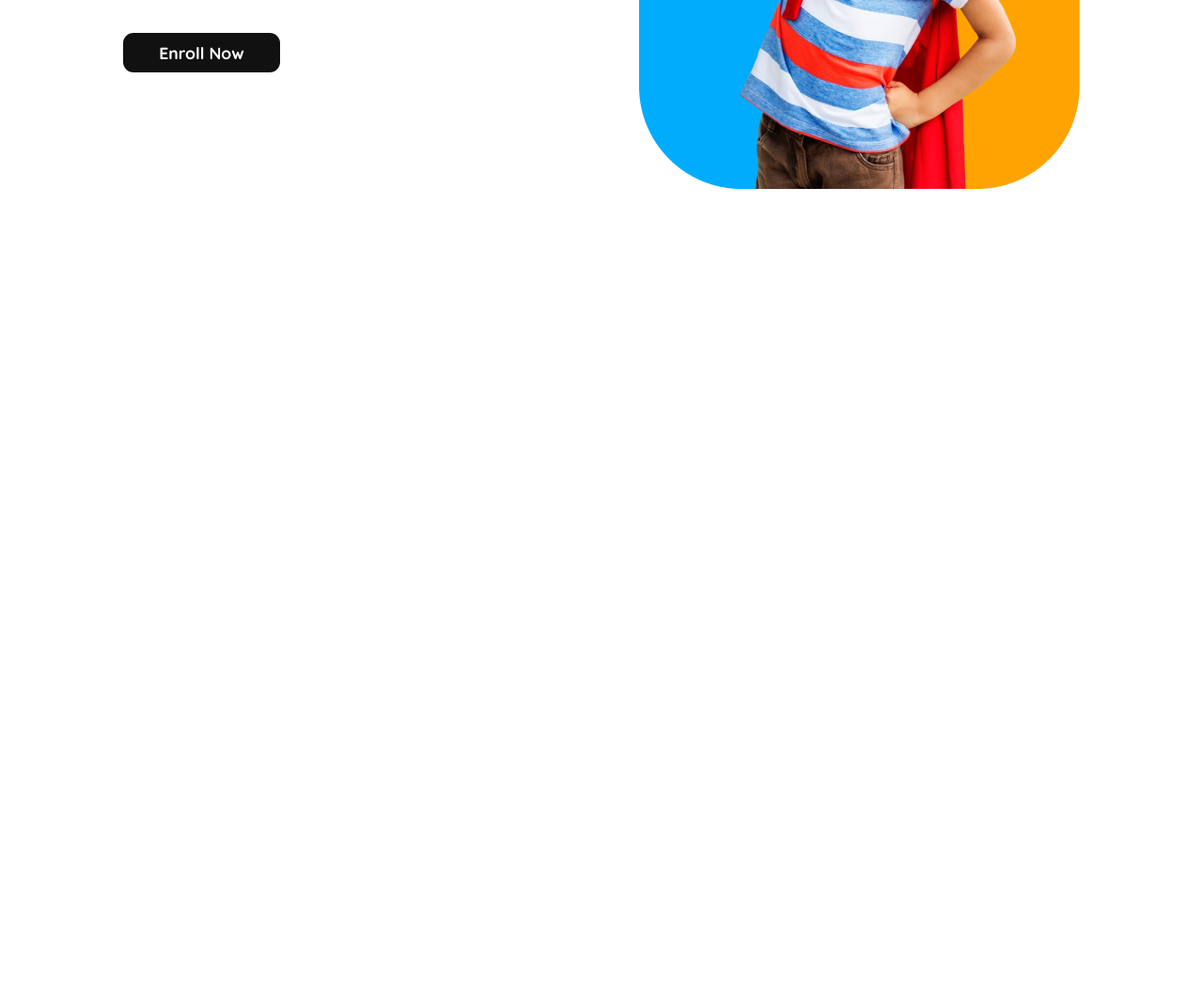
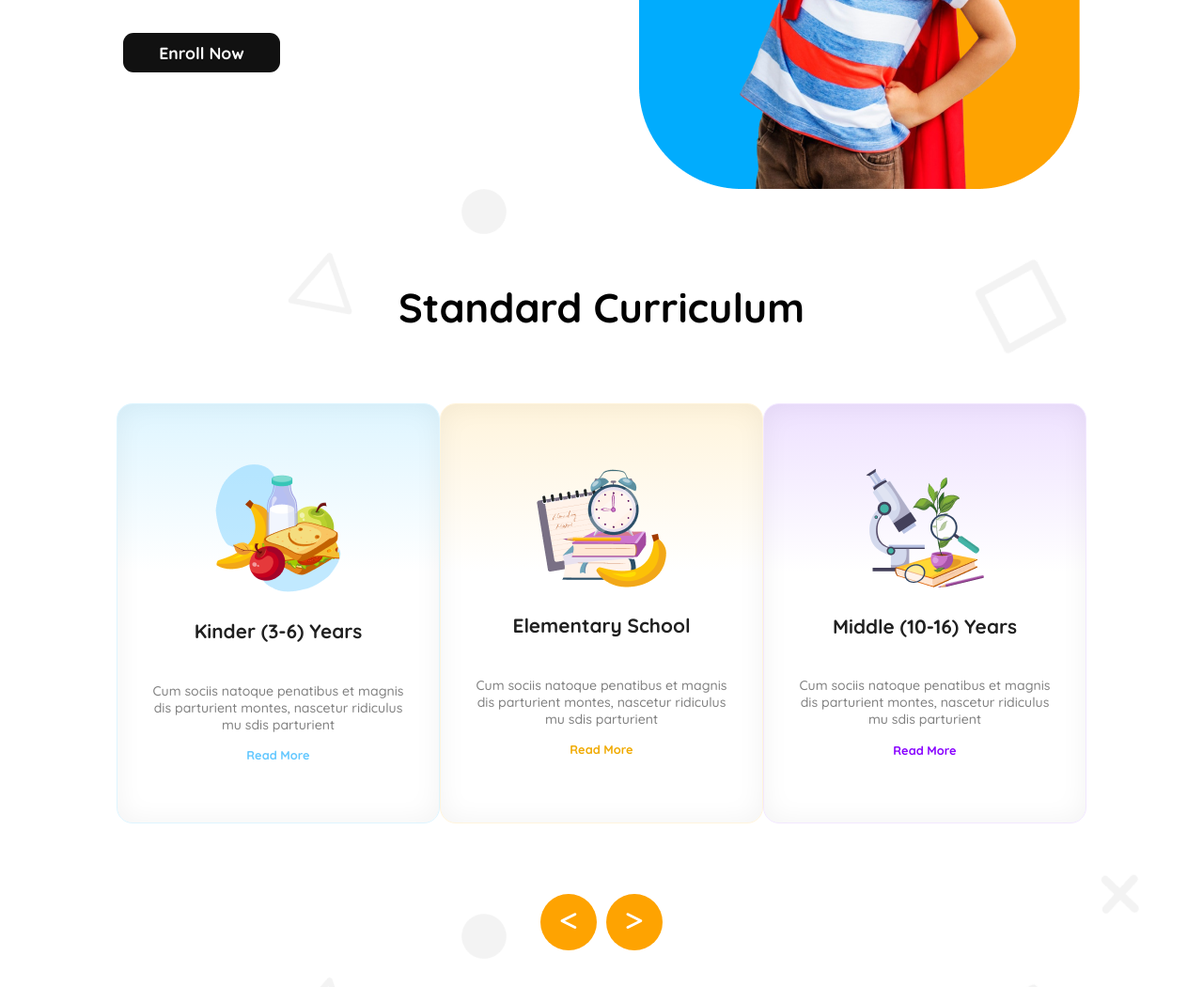
Before and after one commit to srsshawon/assignment-2, a plain HTML site: page index.html in a window 1280 px wide. Shown: the part 504-1554 px from the top of the page at 94% size. Before the commit the page ends 800 px from the top, so only its background shows below. Drawn offline with Linux system fonts and the light colour scheme.

Commit message:
added the card section and responsive style

```diff
--- a/index.html
+++ b/index.html
@@ -5,6 +5,7 @@
     <meta charset="UTF-8">
     <meta name="viewport" content="width=device-width, initial-scale=1.0">
     <link rel="stylesheet" href="styles/style.css">
+    <link rel="stylesheet" href="https://cdnjs.cloudflare.com/ajax/libs/font-awesome/6.7.2/css/all.min.css"/>
     <title>Assignment 2</title>
 </head>
 <body class="quicksand">
@@ -37,7 +38,43 @@
         </section>
     </header>
     <main>
-
+        <section class="cards">
+            <h3 class="cards-heading">Standard Curriculum</h3>
+            <div class="card-area">
+                <div class="card-first card">
+                    <img src="assets/kinder.png" alt="">
+                    <h4 class="card-title">Kinder (3-6) Years</h4>
+                    <p class="card-description">Cum sociis natoque penatibus et magnis
+                        dis parturient montes, nascetur ridiculus
+                        mu sdis parturient</p>
+                    <button class="card-btn btn1">Read More</button>
+                </div>
+                <div class="card-second card">
+                    <img src="assets/elementary.png" alt="">
+                    <h4 class="card-title">Elementary School</h4>
+                    <p class="card-description">Cum sociis natoque penatibus et magnis
+                        dis parturient montes, nascetur ridiculus
+                        mu sdis parturient</p>
+                    <button class="card-btn btn2">Read More</button>
+                </div>
+                <div class="card-third card">
+                    <img src="assets/middle.png" alt="">
+                    <h4 class="card-title">Middle (10-16) Years</h4>
+                    <p class="card-description">Cum sociis natoque penatibus et magnis
+                        dis parturient montes, nascetur ridiculus
+                        mu sdis parturient</p>
+                    <button class="card-btn btn3">Read More</button>
+                </div>
+            </div>
+            <div class="card-arrow">
+                <div class="arrow"></div>
+                <div class="arrow"></div>
+            </div>
+            <div class="slide-btn">
+                <button class="previous-slide slide"><i class="fa-solid fa-less-than"></i></button>
+                <button class="next-slide slide"><i class="fa-solid fa-greater-than"></i></button>
+            </div>
+        </section>
     </main>
     <footer>
 
--- a/styles/style.css
+++ b/styles/style.css
@@ -104,7 +104,6 @@ body{
     gap: 47px;
     justify-content: center;
     align-items: center;
-    margin-bottom: 56px;
 
 }
 
@@ -155,3 +154,126 @@ body{
         font-size: 0.9rem;
     }
 }
+
+
+/* card section Style */
+
+.cards{
+    background: url(../assets/bg.png);
+    display: grid;
+    grid-template-columns: repeat(1, 1fr);
+    justify-content: center;
+    align-items: center;
+    text-align: center;
+    padding: 56px 130px 56px 130px;
+}
+
+.cards-heading{
+    margin-bottom: 75px;
+    font-size: 2.7rem;
+    color: rgb(0, 0, 0);
+    font-family: Quicksand;
+    font-weight: 700;
+}
+
+.card-area{
+    display: grid;
+    grid-template-columns: repeat(3, 1fr);
+}
+
+.card{
+    padding: 56px 37px;
+    width: 344px;
+    height: 447px;
+    display: flex;
+    flex-direction: column;
+
+    justify-content: center;
+    align-items: center;
+}
+.card-title{
+    color: rgb(32, 32, 32);
+    font-family: Quicksand;
+    font-size: 1.3rem;
+    font-weight: 700;
+}
+.card-description{
+    color: rgb(128, 128, 128);
+    font-family: Quicksand;
+    font-size: 0.88rem;
+    font-weight: 500;
+}
+
+.card-btn{
+    color: rgb(100, 200, 255);
+    font-family: Quicksand;
+    font-size: 0.8rem;
+    font-weight: 700;
+    border: none;
+    background: none;
+}
+.btn1{
+    color: #64C8FF;
+}
+.btn2{
+    color: #F0AA00;
+}
+.btn3{
+    color: #8700FF
+}
+.card-first{
+    box-sizing: border-box;
+    border: 0.94px solid rgb(222, 245, 255);
+    border-radius: 17px;
+    box-shadow: inset 0px 0px 28.3px 0.94px rgba(0, 0, 0, 0.05);
+    background: linear-gradient(180.00deg, rgb(222, 245, 255),rgba(255, 255, 255, 0) 40%),rgb(255, 255, 255);
+
+}
+.card-second{
+    box-sizing: border-box;
+    border: 0.94px solid rgb(255, 244, 220);
+    border-radius: 17px;
+    box-shadow: inset 0px 0px 28.3px 0.94px rgba(0, 0, 0, 0.05);
+    background: linear-gradient(180.00deg, rgb(255, 244, 220),rgba(255, 255, 255, 0) 40%),rgb(255, 255, 255);
+}
+.card-third{
+    box-sizing: border-box;
+    border: 0.94px solid rgb(242, 232, 255);
+    border-radius: 17px;
+    box-shadow: inset 0px 0px 28.3px 0.94px rgba(0, 0, 0, 0.05);
+    background: linear-gradient(180.00deg, rgb(238, 225, 255),rgba(255, 255, 255, 0) 40%),rgb(255, 255, 255);
+}
+.slide-btn{
+    display: flex;
+    gap: 10px;
+    justify-content: center;
+    align-items: center;
+    margin-top: 75px;
+}
+
+.slide{
+    width: 60px;
+    height: 60px;
+    border-radius: 30px;
+    background: rgb(254, 163, 1);
+    border: 0;
+    color: rgb(255, 255, 255);
+    font-family: Font Awesome 5 Free;
+    font-size: 1.4rem;
+    font-weight: 900;
+    text-align: center;
+}
+/* responsive style for card section */
+
+@media screen and (max-width: 576px) {
+    .cards, .card-area{
+        grid-template-columns: repeat(1, 1fr);
+        gap: 10px;
+    }
+    .slide-btn{
+        display: none;
+    }
+    .cards-heading{
+        font-size: 1.5rem;
+    }
+}
```
